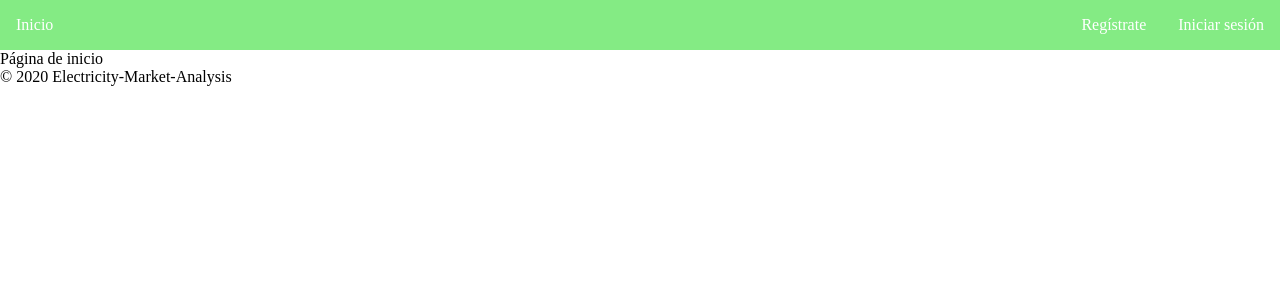
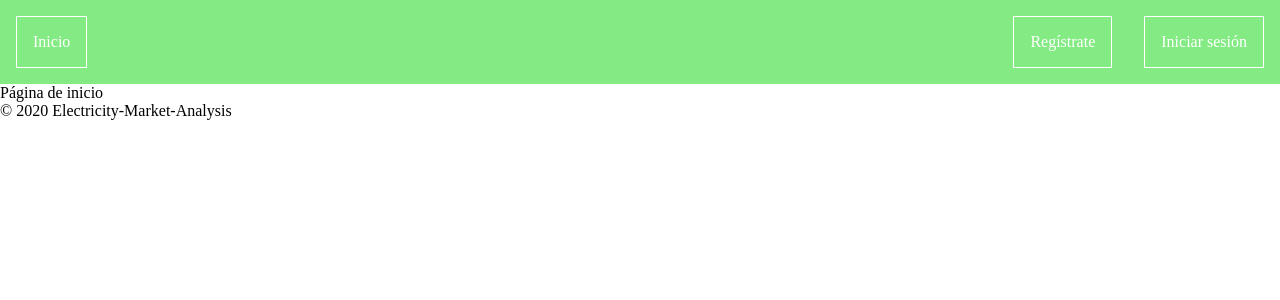
Before and after one commit to sguemar/electricity-market-analysis, a Flask app: page / in a window 1280 px wide. Shown: the top 300 px of the page. Run offline with Flask 2, Linux system fonts and the light colour scheme.

Commit message:
Update navigation menu bar list items style

```diff
--- a/electricity-market-analysis/static/style.css
+++ b/electricity-market-analysis/static/style.css
@@ -16,13 +16,15 @@ nav {
 	background: rgb(132, 235, 132);
 }
 
-.right-nav-bar ul {
+nav ul {
 	list-style-type: none;
 	display: flex;
 }
 
-.right-nav-bar ul li, .left-nav-bar ul li {
+nav li {
 	padding: 1rem;
+	margin: 1em;
+	border: 1px solid white;
 }
 
 nav a {
```
